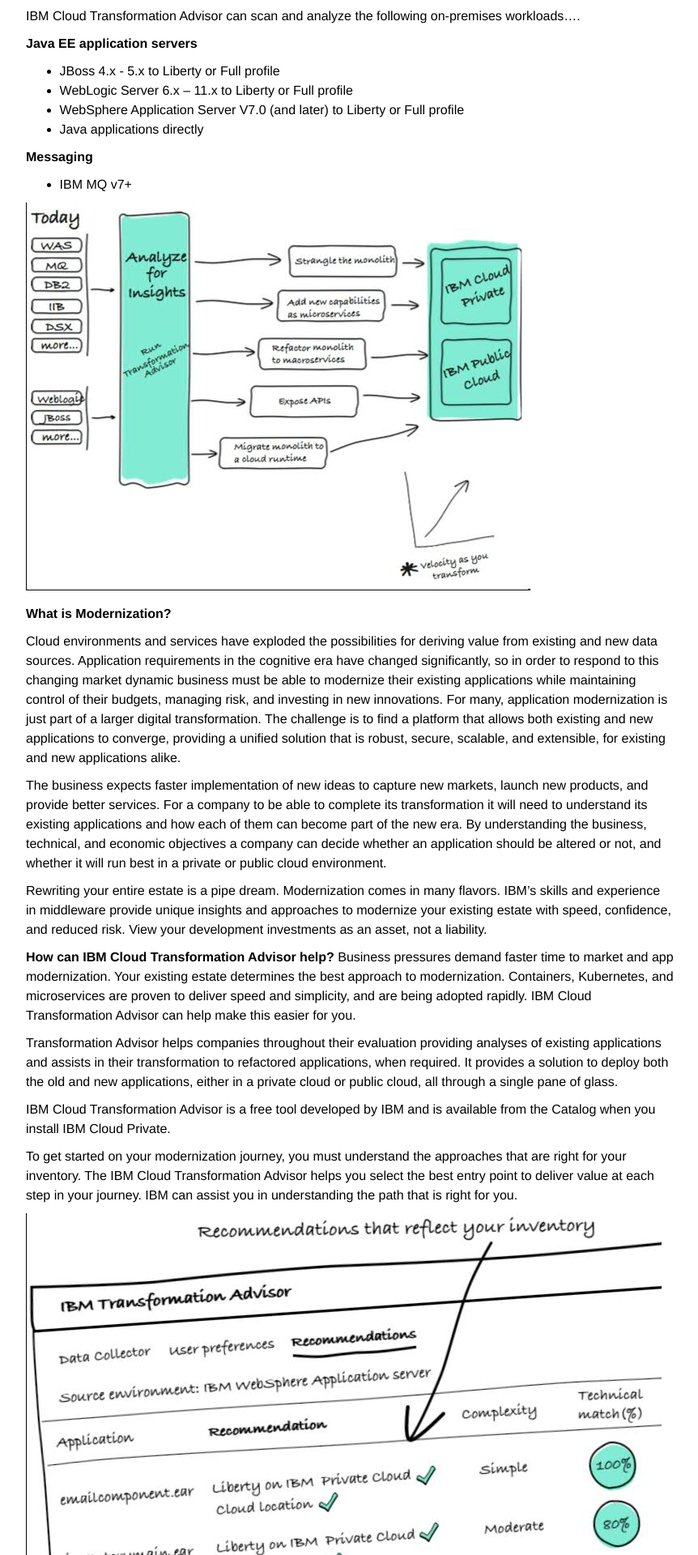
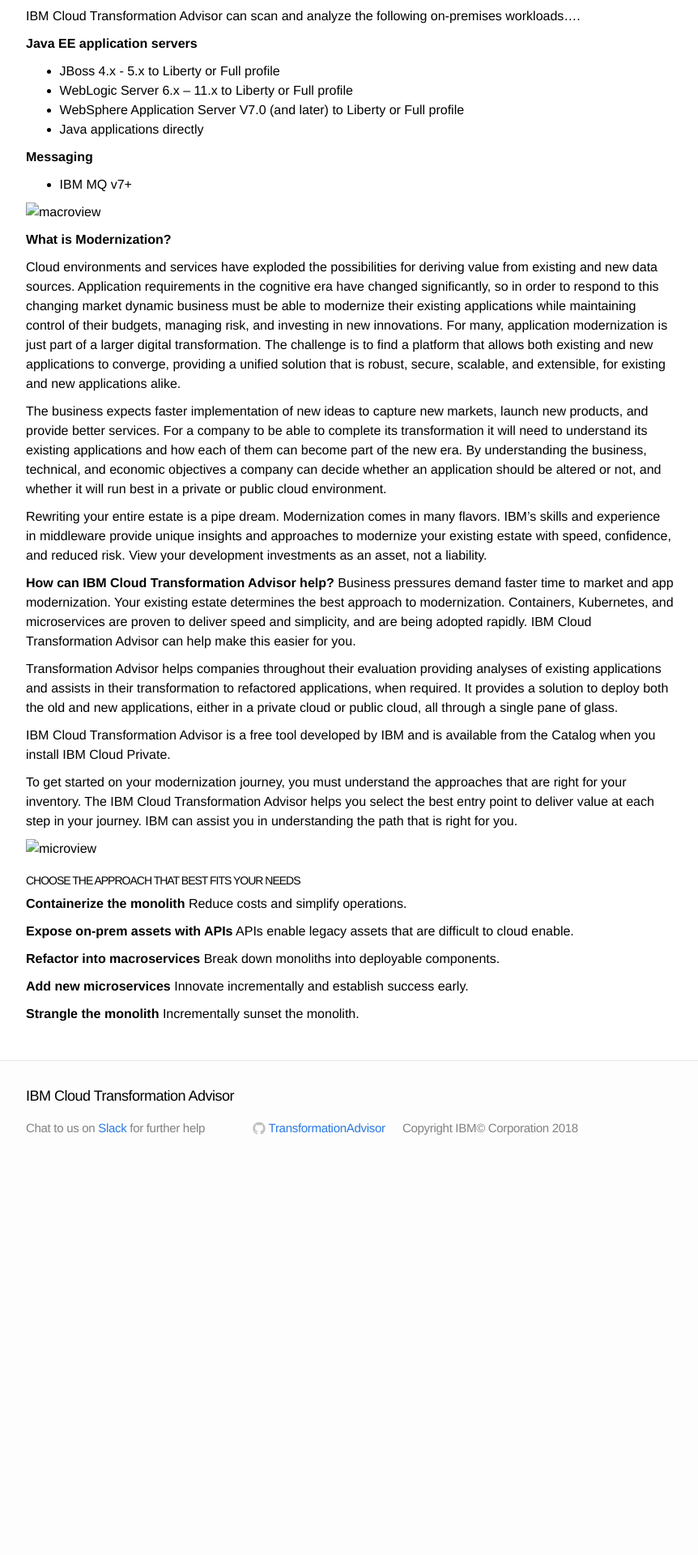
Before and after one commit to TransformationAdvisor/TA.github.io, a Jekyll site: the page built from index.md, in a window 1280 px wide. Shown: the part 480-2400 px from the top of the page at 81% size, without its empty margins (208-1070 px from the left). Built offline with Jekyll 4.4.1, drawn with Linux system fonts in a browser that asks for light colours; after the commit the page ends 1930 px from its top, so only the background shows below that.

Commit message:
Update index.md

```diff
--- a/index.md
+++ b/index.md
@@ -27,7 +27,7 @@
 
 - IBM MQ v7+
 
-![macroview](/assets/TA.jpg)
+![macroview](/_assets/TA.jpg)
 
 
 **What is Modernization?**
@@ -48,7 +48,7 @@
 
 To get started on your modernization journey, you must understand the approaches that are right for your inventory. The IBM Cloud Transformation Advisor helps you select the best entry point to deliver value at each step in your journey. IBM can assist you in understanding the path that is right for you.
 
-![microview](/assets/TA2.jpg)
+![microview](/_assets/TA2.jpg)
 
 #### CHOOSE THE APPROACH THAT BEST FITS YOUR NEEDS
 
```
